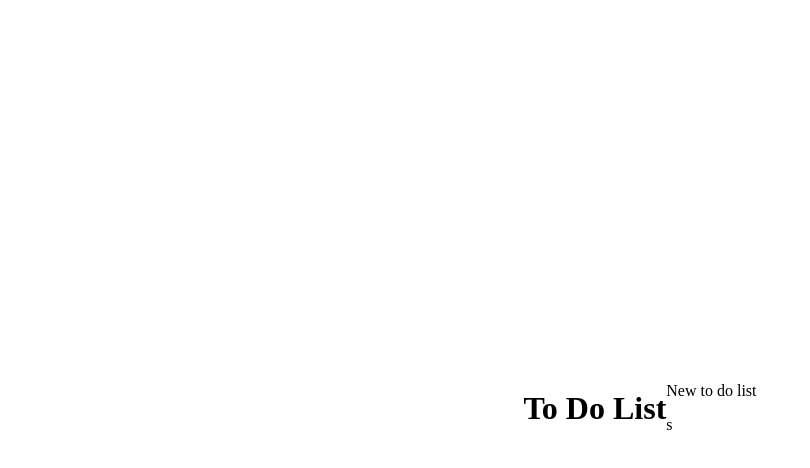
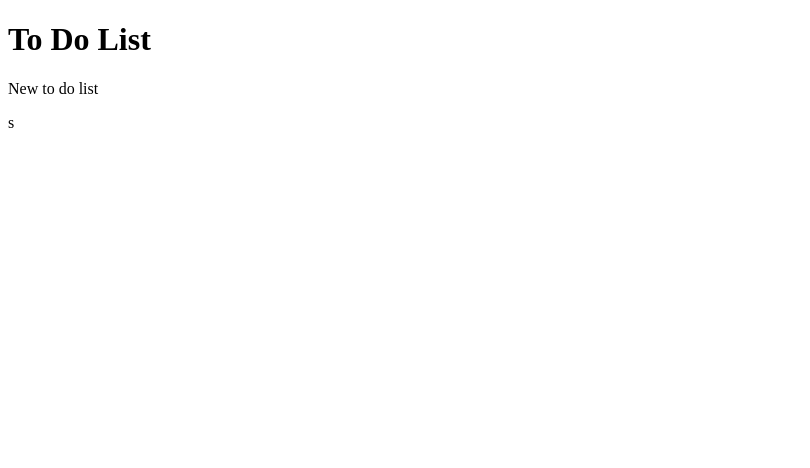
Before and after one commit to Yucheng-An/projects, a React (Vite) app in the folder todolist/: page / in a window 1280 px wide. Shown: the top 468 px of the page, without its empty margins (0-810 px from the left). Built offline with nearby package versions, Linux system fonts and the light colour scheme.

Commit message:
Auto-commit JSX on save for Project

```diff
--- a/todolist/src/App.jsx
+++ b/todolist/src/App.jsx
@@ -15,7 +15,7 @@ function App() {
         )
     }
   return (
-      <div className="Center">
+      <div>
           <h1>To Do List</h1>
           <CreateNew/>
       </div>
```
